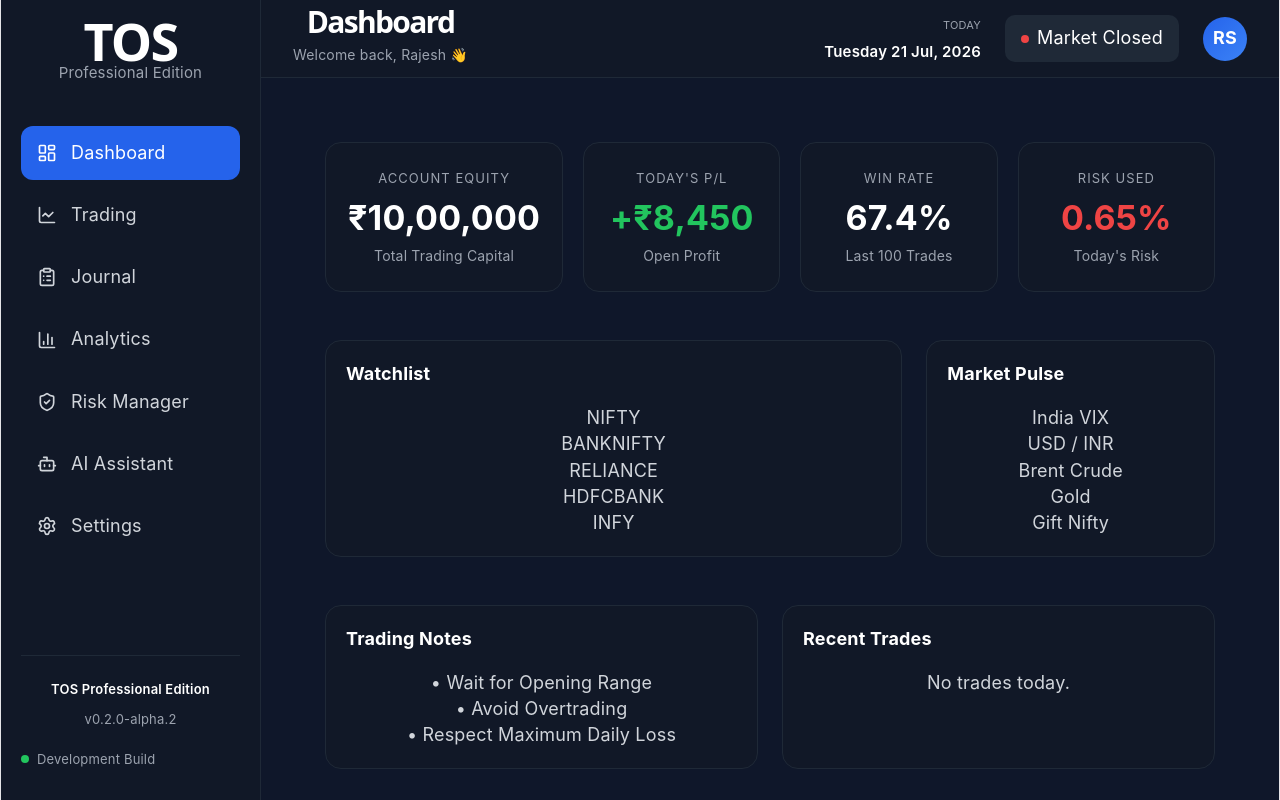
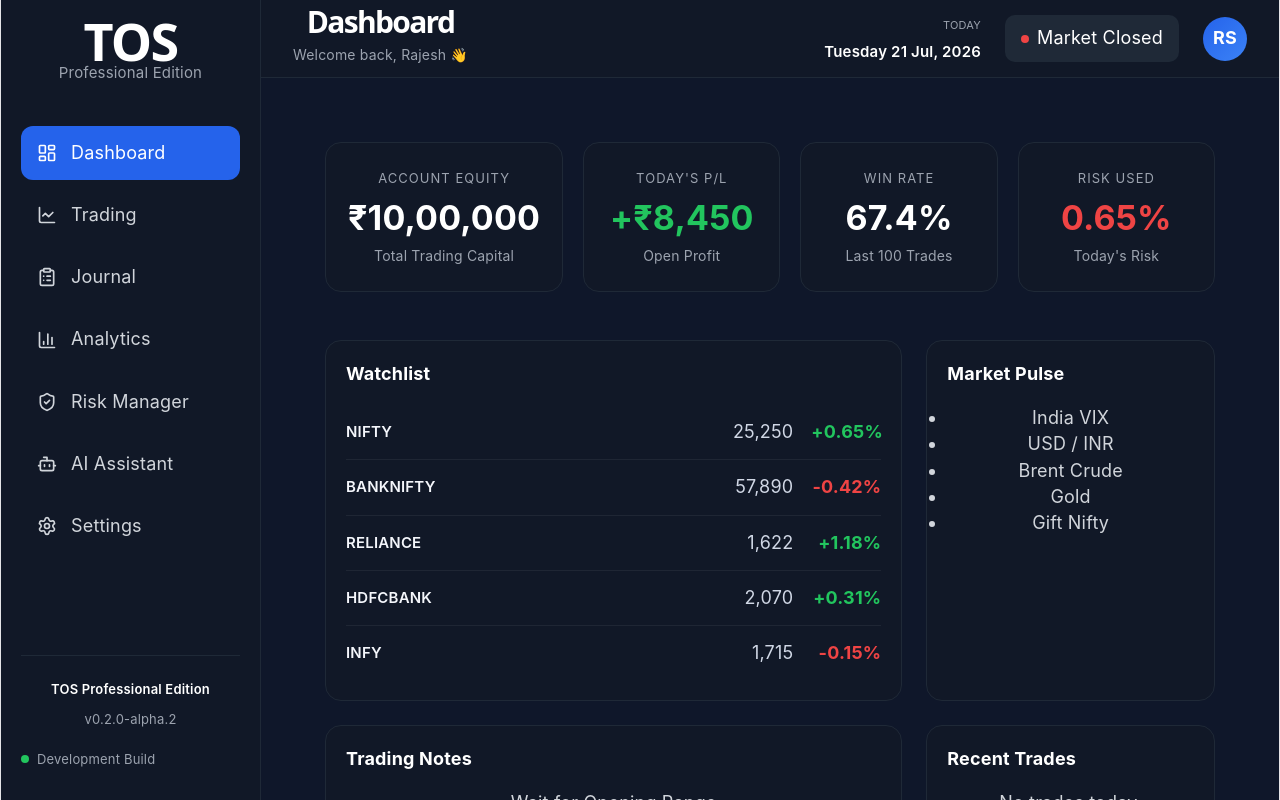
Before and after one commit to rajeshsingh437/tos-professional-edition, a React (Vite) app: page / in a window 1280 px wide. Built offline with nearby package versions, Linux system fonts and the light colour scheme.

Commit message:
Build 0.2.4 - MarketRow component and dashboard improvements

```diff
--- /dev/null
+++ b/src/components/common/MarketRow.tsx
@@ -0,0 +1,33 @@
+interface MarketRowProps {
+  symbol: string;
+  value?: string;
+  change?: string;
+  positive?: boolean;
+}
+
+export default function MarketRow({
+  symbol,
+  value,
+  change,
+  positive = true,
+}: MarketRowProps) {
+  return (
+    <div className="market-row">
+      <div className="market-symbol">{symbol}</div>
+
+      <div className="market-values">
+        {value && <span className="market-price">{value}</span>}
+
+        {change && (
+          <span
+            className={
+              positive ? "market-change positive" : "market-change negative"
+            }
+          >
+            {change}
+          </span>
+        )}
+      </div>
+    </div>
+  );
+}
--- /dev/null
+++ b/src/constants/dashboardData.ts
@@ -0,0 +1,26 @@
+export const dashboardStats = [
+  {
+    title: "Account Equity",
+    value: "₹10,00,000",
+    subtitle: "Total Trading Capital",
+    trend: "neutral",
+  },
+  {
+    title: "Today's P/L",
+    value: "+₹8,450",
+    subtitle: "Open Profit",
+    trend: "positive",
+  },
+  {
+    title: "Win Rate",
+    value: "67.4%",
+    subtitle: "Last 100 Trades",
+    trend: "neutral",
+  },
+  {
+    title: "Risk Used",
+    value: "0.65%",
+    subtitle: "Today's Risk",
+    trend: "negative",
+  },
+] as const;
--- /dev/null
+++ b/src/constants/dashboardLists.ts
@@ -0,0 +1,15 @@
+export const watchlist = ["NIFTY", "BANKNIFTY", "RELIANCE", "HDFCBANK", "INFY"];
+
+export const marketPulse = [
+  "India VIX",
+  "USD / INR",
+  "Brent Crude",
+  "Gold",
+  "Gift Nifty",
+];
+
+export const tradingNotes = [
+  "Wait for Opening Range",
+  "Avoid Overtrading",
+  "Respect Maximum Daily Loss",
+];
--- a/src/pages/Dashboard/Dashboard.tsx
+++ b/src/pages/Dashboard/Dashboard.tsx
@@ -1,64 +1,99 @@
+import MarketRow from "../../components/common/MarketRow";
 import Panel from "../../components/common/Panel";
 import StatCard from "../../components/common/StatCard";
+
+import { dashboardStats } from "../../constants/dashboardData";
+import {
+  marketPulse,
+  tradingNotes,
+  watchlist,
+} from "../../constants/dashboardLists";
 
 export default function Dashboard() {
   return (
     <div className="dashboard-page">
       <div className="dashboard-grid">
-        {/* KPI Cards */}
+        {/* ===========================
+            KPI CARDS
+        =========================== */}
 
         <div className="kpi-grid">
-          <StatCard
-            title="Account Equity"
-            value="₹10,00,000"
-            subtitle="Total Trading Capital"
-          />
-
-          <StatCard
-            title="Today's P/L"
-            value="+₹8,450"
-            subtitle="Open Profit"
-            trend="positive"
-          />
-
-          <StatCard title="Win Rate" value="67.4%" subtitle="Last 100 Trades" />
-
-          <StatCard
-            title="Risk Used"
-            value="0.65%"
-            subtitle="Today's Risk"
-            trend="negative"
-          />
+          {dashboardStats.map((stat) => (
+            <StatCard
+              key={stat.title}
+              title={stat.title}
+              value={stat.value}
+              subtitle={stat.subtitle}
+              trend={stat.trend}
+            />
+          ))}
         </div>
 
-        {/* Middle Section */}
+        {/* ===========================
+            MAIN CONTENT
+        =========================== */}
 
         <div className="content-grid">
+          {/* WATCHLIST */}
+
           <Panel title="Watchlist">
-            <p>NIFTY</p>
-            <p>BANKNIFTY</p>
-            <p>RELIANCE</p>
-            <p>HDFCBANK</p>
-            <p>INFY</p>
+            <MarketRow
+              symbol={watchlist[0]}
+              value="25,250"
+              change="+0.65%"
+              positive
+            />
+
+            <MarketRow
+              symbol={watchlist[1]}
+              value="57,890"
+              change="-0.42%"
+              positive={false}
+            />
+
+            <MarketRow
+              symbol={watchlist[2]}
+              value="1,622"
+              change="+1.18%"
+              positive
+            />
+
+            <MarketRow
+              symbol={watchlist[3]}
+              value="2,070"
+              change="+0.31%"
+              positive
+            />
+
+            <MarketRow
+              symbol={watchlist[4]}
+              value="1,715"
+              change="-0.15%"
+              positive={false}
+            />
           </Panel>
 
+          {/* MARKET PULSE */}
+
           <Panel title="Market Pulse">
-            <p>India VIX</p>
-            <p>USD / INR</p>
-            <p>Brent Crude</p>
-            <p>Gold</p>
-            <p>Gift Nifty</p>
+            <ul>
+              {marketPulse.map((item) => (
+                <li key={item}>{item}</li>
+              ))}
+            </ul>
           </Panel>
-        </div>
 
-        {/* Bottom Section */}
+          {/* TRADING NOTES */}
 
-        <div className="bottom-grid">
           <Panel title="Trading Notes">
-            <p>• Wait for Opening Range</p>
-            <p>• Avoid Overtrading</p>
-            <p>• Respect Maximum Daily Loss</p>
+            <ul>
+              {tradingNotes.map((note) => (
+                <li key={note}>{note}</li>
+              ))}
+            </ul>
           </Panel>
+
+          {/* RECENT TRADES */}
 
           <Panel title="Recent Trades">
             <p>No trades today.</p>
--- a/src/styles/dashboard.css
+++ b/src/styles/dashboard.css
@@ -126,3 +126,60 @@
 .stat-card.neutral .stat-value {
   color: white;
 }
+/* ===========================
+   Market Row
+=========================== */
+
+.market-row {
+  display: flex;
+  justify-content: space-between;
+  align-items: center;
+
+  padding: 14px 0;
+
+  border-bottom: 1px solid rgba(255, 255, 255, 0.06);
+
+  transition: all 0.2s ease;
+}
+
+.market-row:last-child {
+  border-bottom: none;
+}
+
+.market-row:hover {
+  padding-left: 8px;
+}
+
+.market-symbol {
+  font-size: 15px;
+  font-weight: 600;
+
+  color: #f4f6fb;
+}
+
+.market-values {
+  display: flex;
+  gap: 18px;
+
+  align-items: center;
+}
+
+.market-price {
+  color: #d0d7e5;
+}
+
+.market-change {
+  width: 70px;
+
+  text-align: right;
+
+  font-weight: 700;
+}
+
+.market-change.positive {
+  color: #22c55e;
+}
+
+.market-change.negative {
+  color: #ef4444;
+}
```
